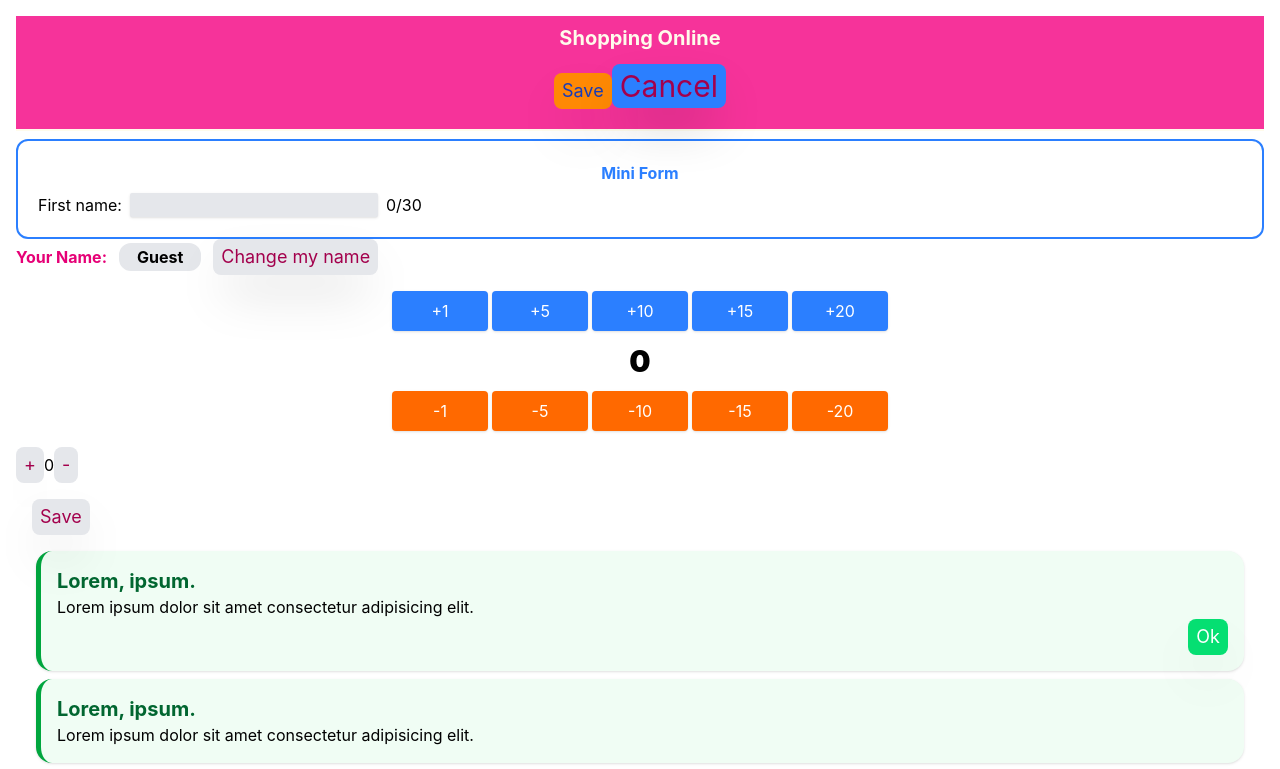
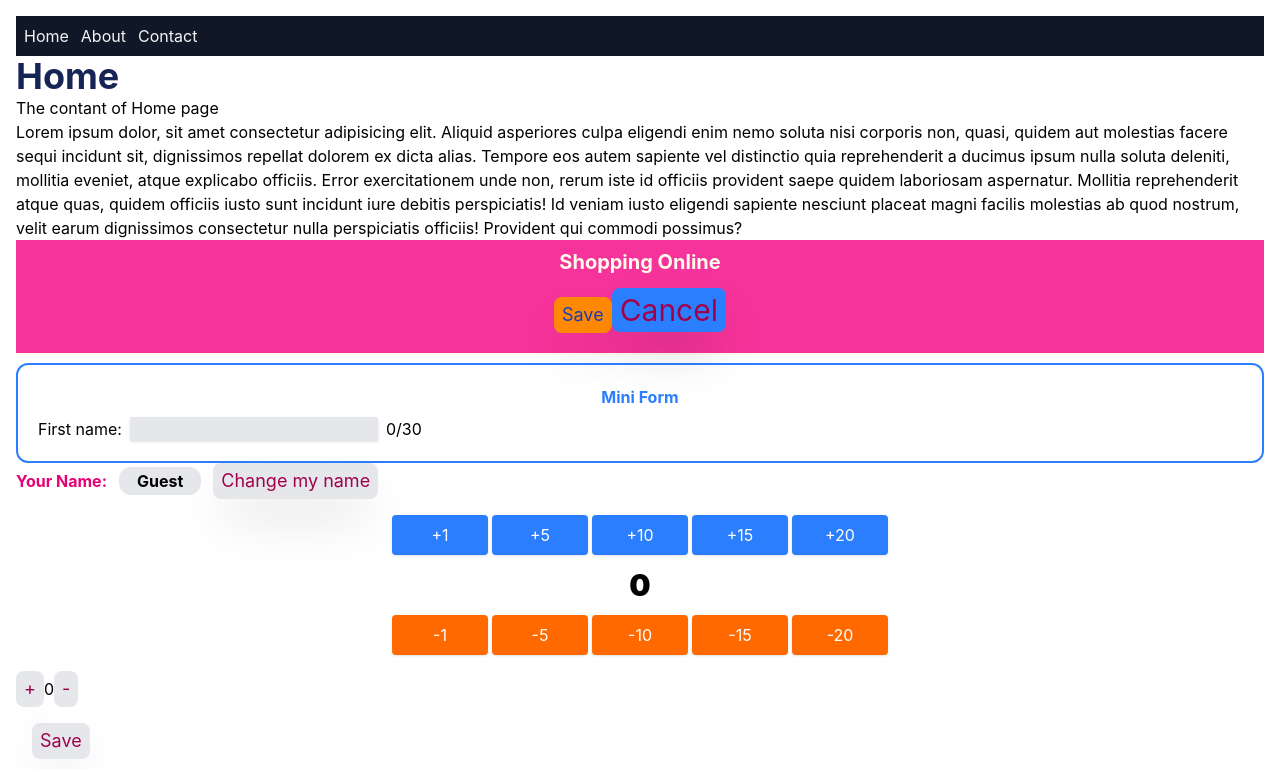
Before and after one commit to jillan-hussein/Reacts-First-05, a React (Vite) app: page / in a window 1280 px wide. Shown: the top 769 px of the page. Built offline with nearby package versions, Linux system fonts and the light colour scheme.

Commit message:
AddPages_without Routing

```diff
--- a/src/App.jsx
+++ b/src/App.jsx
@@ -1,15 +1,32 @@
-import Header from "./header"
-import Footer from './footer'
-import Alert from "./Components/molecules/Alert"
-import Button from "./Components/atoms/Button"
-import Counter from "./Components/molecules/Counter"
-import UserData from "./Components/molecules/UserData"
-import MiniForm from "./Components/molecules/MiniForm"
+import Header from "./header";
+import Footer from "./footer";
+import Alert from "./Components/molecules/Alert";
+import Button from "./Components/atoms/Button";
+import Counter from "./Components/molecules/Counter";
+import UserData from "./Components/molecules/UserData";
+import MiniForm from "./Components/molecules/MiniForm";
+import Home from "./Components/pages/Home";
+import Contact from "./Components/pages/Contact";
+import About from "./Components/pages/About";
+import { useState } from "react";
 
-export default
-function App() {
-    return(
+export default function App() {
+  const [page, setPage] = useState("Home");
+
+  return (
     <div className="p-4">
+      <div>
+        <nav className="bg-gray-900 text-gray-100 p-2 flex gap-3">
+          <button onClick={() => setPage("Home")}>Home</button>
+          <button onClick={() => setPage("About")}>About</button>
+          <button onClick={() => setPage("Contact")}>Contact</button>
+        </nav>
+
+        {page === "Home" && <Home />}
+        {page === "About" && <About />}
+        {page === "Contact" && <Contact />}
+      </div>
+
       <Header />
       <MiniForm />
       <UserData />
@@ -27,7 +44,12 @@ function App() {
           <h2 className="text-xl font-bold text-green-800">Lorem, ipsum.</h2>
           <p>Lorem ipsum dolor sit amet consectetur adipisicing elit.</p>
           <div className="text-end">
-            <Button variant="green" title="Ok" fontSize="sm" fontColor="white" />
+            <Button
+              variant="green"
+              title="Ok"
+              fontSize="sm"
+              fontColor="white"
+            />
           </div>
         </Alert>
         <Alert>
@@ -47,7 +69,7 @@ function App() {
           <p>Lorem ipsum dolor sit amet consectetur adipisicing elit.</p>
         </Alert>
       </section>
-        <Footer/>
+      <Footer />
     </div>
-    )
+  );
 }
--- /dev/null
+++ b/src/Components/pages/About.jsx
@@ -0,0 +1,21 @@
+export default function About() {
+  return (
+    <div>
+      <h2 className="text-4xl font-bold text-blue-950">About</h2>
+      <p>
+        The contant of About page <br />
+        Lorem ipsum dolor, sit amet consectetur adipisicing elit. Aliquid
+        asperiores culpa eligendi enim nemo soluta nisi corporis non, quasi,
+        quidem aut molestias facere sequi incidunt sit, dignissimos repellat
+        dolorem ex dicta alias. Tempore eos autem sapiente vel distinctio quia
+        reprehenderit a ducimus ipsum nulla soluta deleniti, mollitia eveniet,
+        atque explicabo officiis. Error exercitationem unde non, rerum iste id
+        officiis provident saepe quidem laboriosam aspernatur. Mollitia
+        reprehenderit atque quas, quidem officiis iusto sunt incidunt iure
+        debitis perspiciatis! Id veniam iusto eligendi sapiente nesciunt placeat
+        magni facilis molestias ab quod nostrum, velit earum dignissimos
+        consectetur nulla perspiciatis officiis! Provident qui commodi possimus?
+      </p>
+    </div>
+  );
+}
--- /dev/null
+++ b/src/Components/pages/Contact.jsx
@@ -0,0 +1,23 @@
+import React from "react";
+
+export default function Contact() {
+  return (
+    <div>
+      <h2 className="text-4xl font-bold text-blue-950">Contact Us</h2>
+      <p>
+        The contant of Contact us <br />
+        Lorem ipsum dolor, sit amet consectetur adipisicing elit. Aliquid
+        asperiores culpa eligendi enim nemo soluta nisi corporis non, quasi,
+        quidem aut molestias facere sequi incidunt sit, dignissimos repellat
+        dolorem ex dicta alias. Tempore eos autem sapiente vel distinctio quia
+        reprehenderit a ducimus ipsum nulla soluta deleniti, mollitia eveniet,
+        atque explicabo officiis. Error exercitationem unde non, rerum iste id
+        officiis provident saepe quidem laboriosam aspernatur. Mollitia
+        reprehenderit atque quas, quidem officiis iusto sunt incidunt iure
+        debitis perspiciatis! Id veniam iusto eligendi sapiente nesciunt placeat
+        magni facilis molestias ab quod nostrum, velit earum dignissimos
+        consectetur nulla perspiciatis officiis! Provident qui commodi possimus?
+      </p>
+    </div>
+  );
+}
--- /dev/null
+++ b/src/Components/pages/Home.jsx
@@ -0,0 +1,23 @@
+import React from "react";
+
+export default function Home() {
+  return (
+    <div>
+      <h2 className="text-4xl font-bold text-blue-950">Home</h2>
+      <p>
+        The contant of Home page <br />
+        Lorem ipsum dolor, sit amet consectetur adipisicing elit. Aliquid
+        asperiores culpa eligendi enim nemo soluta nisi corporis non, quasi,
+        quidem aut molestias facere sequi incidunt sit, dignissimos repellat
+        dolorem ex dicta alias. Tempore eos autem sapiente vel distinctio quia
+        reprehenderit a ducimus ipsum nulla soluta deleniti, mollitia eveniet,
+        atque explicabo officiis. Error exercitationem unde non, rerum iste id
+        officiis provident saepe quidem laboriosam aspernatur. Mollitia
+        reprehenderit atque quas, quidem officiis iusto sunt incidunt iure
+        debitis perspiciatis! Id veniam iusto eligendi sapiente nesciunt placeat
+        magni facilis molestias ab quod nostrum, velit earum dignissimos
+        consectetur nulla perspiciatis officiis! Provident qui commodi possimus?
+      </p>
+    </div>
+  );
+}
```
Lines whose indentation alone changed are shown as unchanged.
